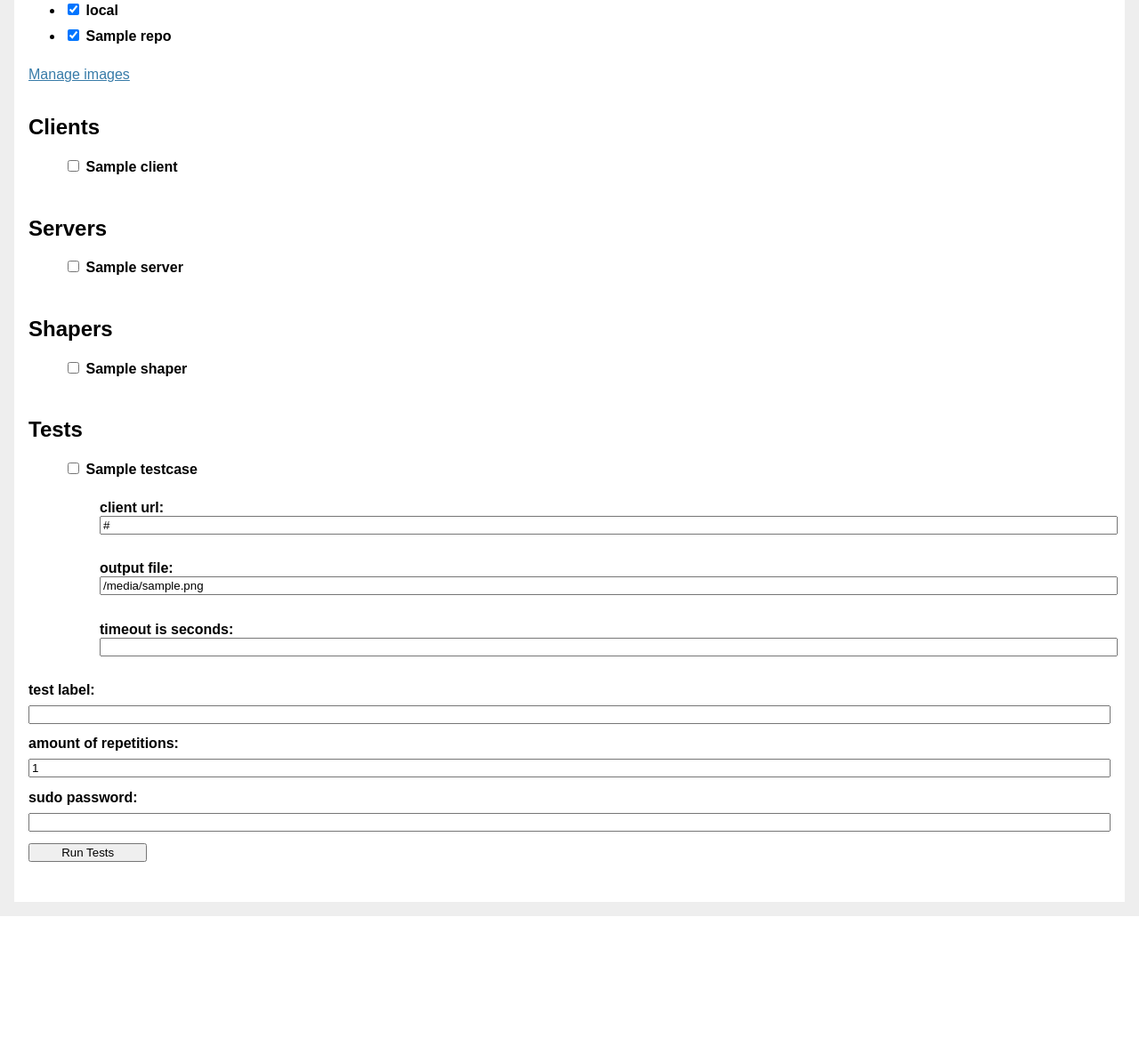
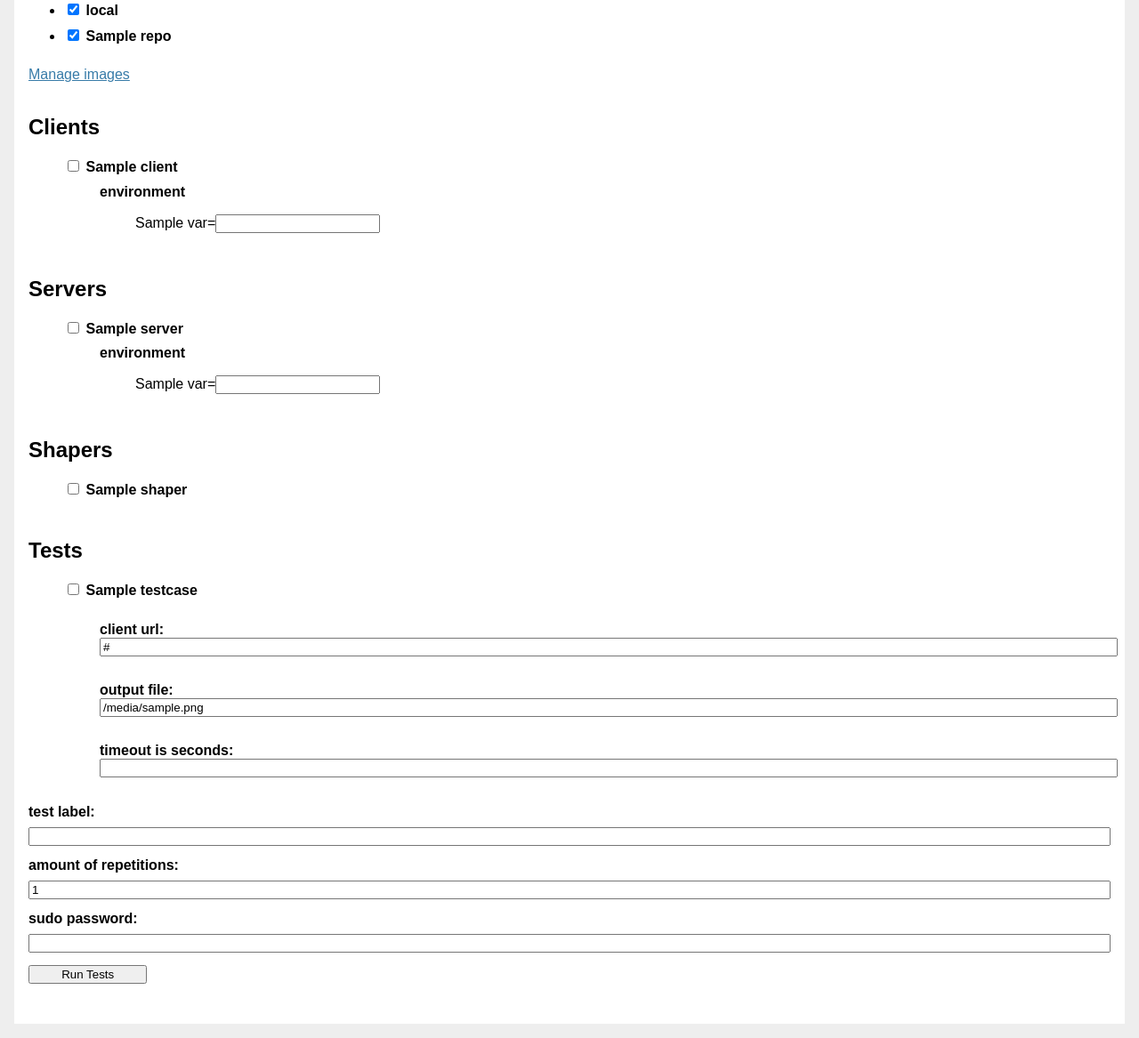
Before and after one commit to JorisHerbots/vegvisir, a Python web app: template vegvisir-web/templates/root.html in a window 1280 px wide. Shown: the part 165-1332 px from the top of the page at 89% size. Before the commit the page ends 1195 px from the top, so only its background shows below. Run offline with Jinja, Linux system fonts and the light colour scheme; the template is opened without the code that fills it: most values are stand-ins (such as "Sample title", 1, 10 or a date in 2020).

Commit message:
add additional environment variables to implementations

```diff
--- a/vegvisir-web/templates/root.html
+++ b/vegvisir-web/templates/root.html
@@ -40,6 +40,17 @@
 							{{ image.url }}
 						</li>
 						{% endfor %}
+						{% if client.env_vars|length > 0 %}
+						<label>environment</label>
+						<ul>
+							{% for var in client.env_vars %}
+							<li>
+								{{ var }}=<input type="text" id="client.{{ client.name }}.env@{{ var }}"
+									name="client.{{ client.name }}.env@{{ var }}">
+							</li>
+							{% endfor %}
+						</ul>
+						{% endif %}
 					</ul>
 				</li>
 				{% else %}
@@ -47,6 +58,19 @@
 					<input type="checkbox" value="{{ client.name }}" id="client.{{ client.name }}"
 						name="client.{{ client.name }}" {% if client.active %}{{ "checked" }}{% endif %}>
 					<label for="client.{{ client.name }}">{{ client.name }}</label>
+					<ul>
+						{% if client.env_vars|length > 0 %}
+						<label>environment</label>
+						<ul>
+							{% for var in client.env_vars %}
+							<li>
+								{{ var }}=<input type="text" id="client.{{ client.name }}.env@{{ var }}"
+									name="client.{{ client.name }}.env@{{ var }}">
+							</li>
+							{% endfor %}
+						</ul>
+						{% endif %}
+					</ul>
 				</li>
 				{% endif %}
 				{% endfor %}
@@ -70,6 +94,17 @@
 							{{ image.url }}
 						</li>
 						{% endfor %}
+						{% if server.env_vars|length > 0 %}
+						<label>environment</label>
+						<ul>
+							{% for var in server.env_vars %}
+							<li>
+								{{ var }}=<input type="text" id="server.{{ server.name }}.env@{{ var }}"
+									name="server.{{ server.name }}.env@{{ var }}">
+							</li>
+							{% endfor %}
+						</ul>
+						{% endif %}
 					</ul>
 				</li>
 				{% else %}
@@ -78,6 +113,19 @@
 						name="server.{{ server.name }}" {% if server.active %}{{ "checked" }}{% endif %}>
 					<label for="server.{{ server.name }}">{{ server.name }}</label>
 				</li>
+				<ul>
+					{% if server.env_vars|length > 0 %}
+					<label>environment</label>
+					<ul>
+						{% for var in server.env_vars %}
+						<li>
+							{{ var }}=<input type="text" id="server.{{ server.name }}.env@{{ var }}"
+								name="server.{{ server.name }}.env@{{ var }}">
+						</li>
+						{% endfor %}
+					</ul>
+					{% endif %}
+				</ul>
 				{% endif %}
 				{% endfor %}
 			</ul>
@@ -102,6 +150,17 @@
 									{{ image.url }}
 								</li>
 								{% endfor %}
+								{% if shaper.env_vars|length > 0 %}
+								<label>environment</label>
+								<ul>
+									{% for var in shaper.env_vars %}
+									<li>
+										{{ var }}=<input type="text" id="shaper.{{ shaper.name }}.env@{{ var }}"
+											name="shaper.{{ shaper.name }}.env@{{ var }}">
+									</li>
+									{% endfor %}
+								</ul>
+								{% endif %}
 							</ul>
 						</li>
 						<li>scenarios:
--- a/vegvisir/implementation.py
+++ b/vegvisir/implementation.py
@@ -21,6 +21,8 @@ class Implementation:
 	type: Type = ""
 	active: bool = False
 	status: RunStatus = RunStatus.WAITING
+	env_vars: List[str]
+	env: List[str]
 
 	def __init__(
 		self,
@@ -29,6 +31,9 @@ class Implementation:
 	):
 		self.name = name
 		self.url = url
+
+	def additional_envs(self) -> List[str]:
+		return self.env
 
 class Image():
 	url: str = ""
```
Also changed, not shown: implementations.json (+11 -1 lines), vegvisir-web/app.py (+13 -1 lines), vegvisir/runner.py (+17 -6 lines).
